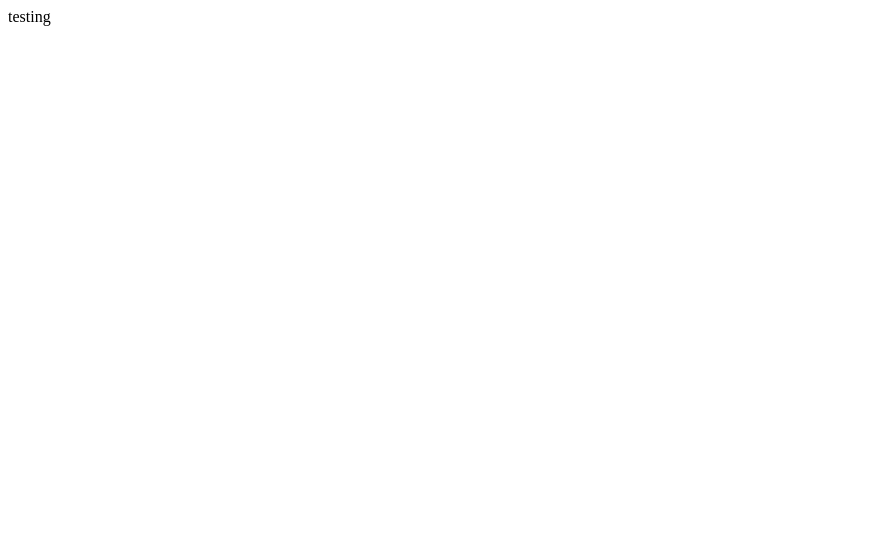
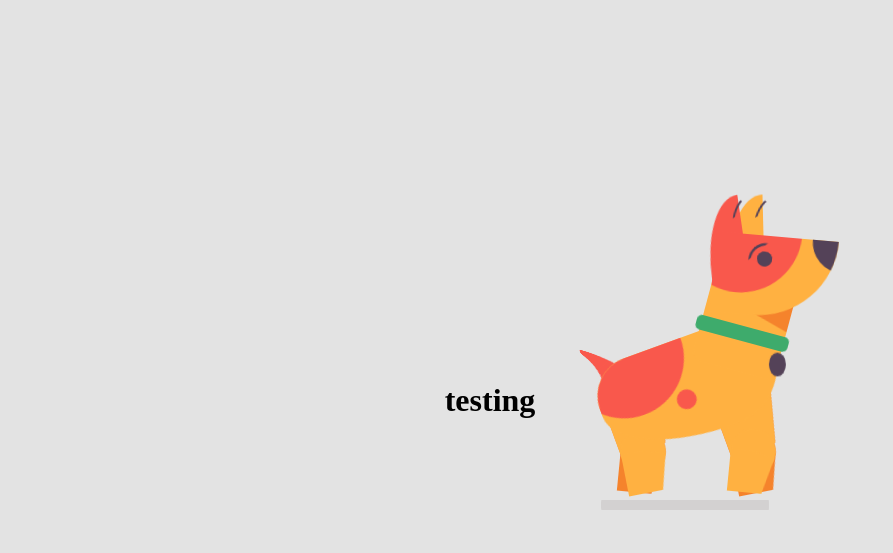
Before and after one commit to laparanBryan/testing, a plain HTML site: page index.html in a window 1280 px wide. Shown: the whole page, without its empty margins (0-893 px from the left). Drawn offline with Linux system fonts and the light colour scheme.

Commit message:
Update index.html

```diff
--- a/index.html
+++ b/index.html
@@ -4,7 +4,7 @@
         <meta charset="UTF-8">
         <meta name="viewport" content="width=device-width, initial-scale=1.0">
         <title>unilink</title>
-        <link rel="stylesheet" href=""
+        <link rel="stylesheet" href="app.css">
 
         <h1>testing</h1>
     </head>
```
